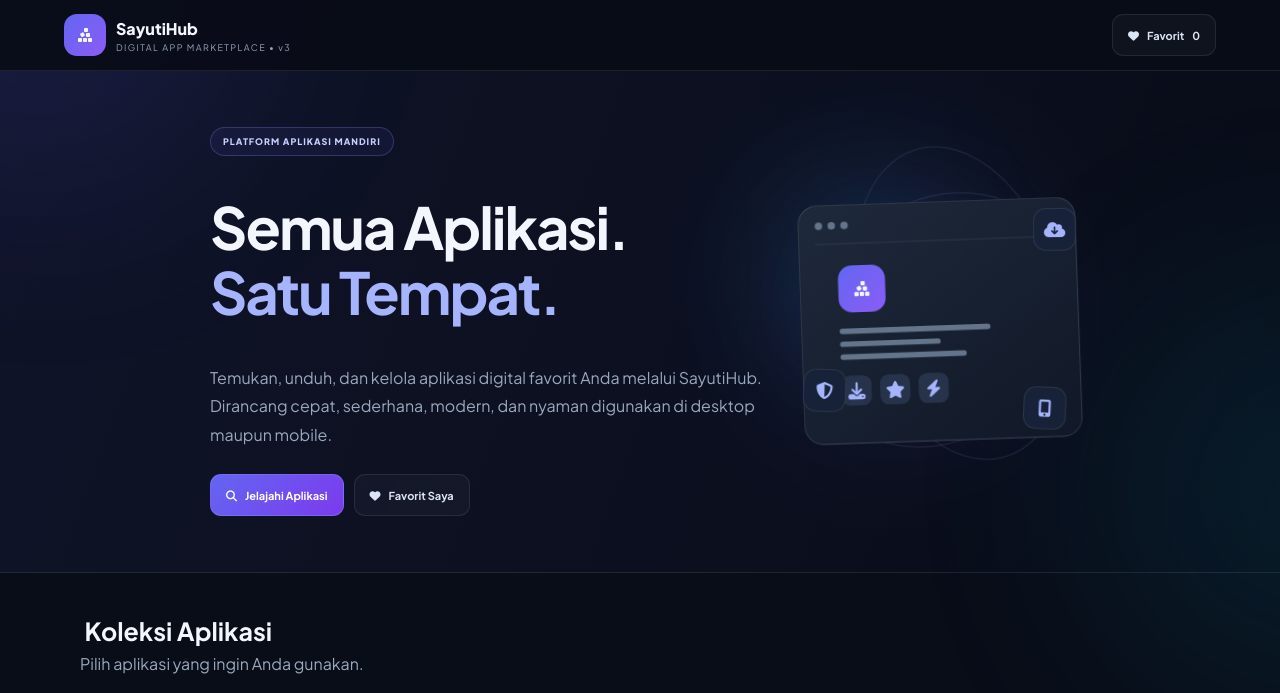
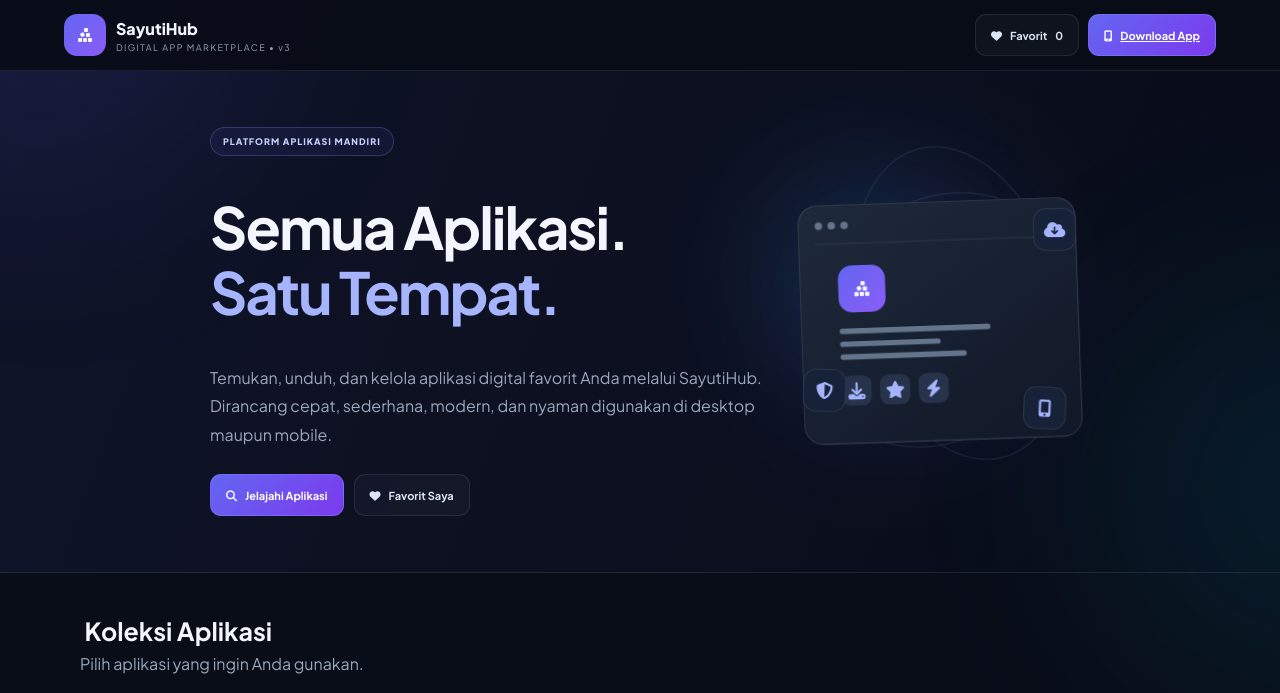
Before and after one commit to sayut303-dot/sayuti.my.id, a plain HTML site: page index.html in a window 1280 px wide. Shown: the top 693 px of the page. Drawn offline with Linux system fonts and the light colour scheme; some icons are missing.

Commit message:
Replace admin button with Download App link

```diff
--- a/index.html
+++ b/index.html
@@ -44,9 +44,9 @@
     </div>
    </div>
    <div class="nav-actions">
-    <button aria-label="Aplikasi favorit" class="nav-btn" onclick="switchView('favorites')"><i class="fa-solid fa-heart"></i> <span>Favorit</span> <span id="favCount">0</span></button>
-    <button aria-label="Login admin" class="nav-btn primary-action" onclick="openAdminLoginModal()" style="display:none"><i class="fa-solid fa-lock"></i> <span>Admin</span></button>
-   </div>
+       <button aria-label="Aplikasi favorit" class="nav-btn" onclick="switchView('favorites')"><i class="fa-solid fa-heart"></i> <span>Favorit</span> <span id="favCount">0</span></button>
+       <a href="https://sayuti.my.id" class="nav-btn primary-action" aria-label="Install SayutiHub App"><i class="fa-solid fa-mobile-screen-button"></i> <span>Download App</span></a>
+     </div>
   </nav>
   <!-- =========================================================
          HERO
```
